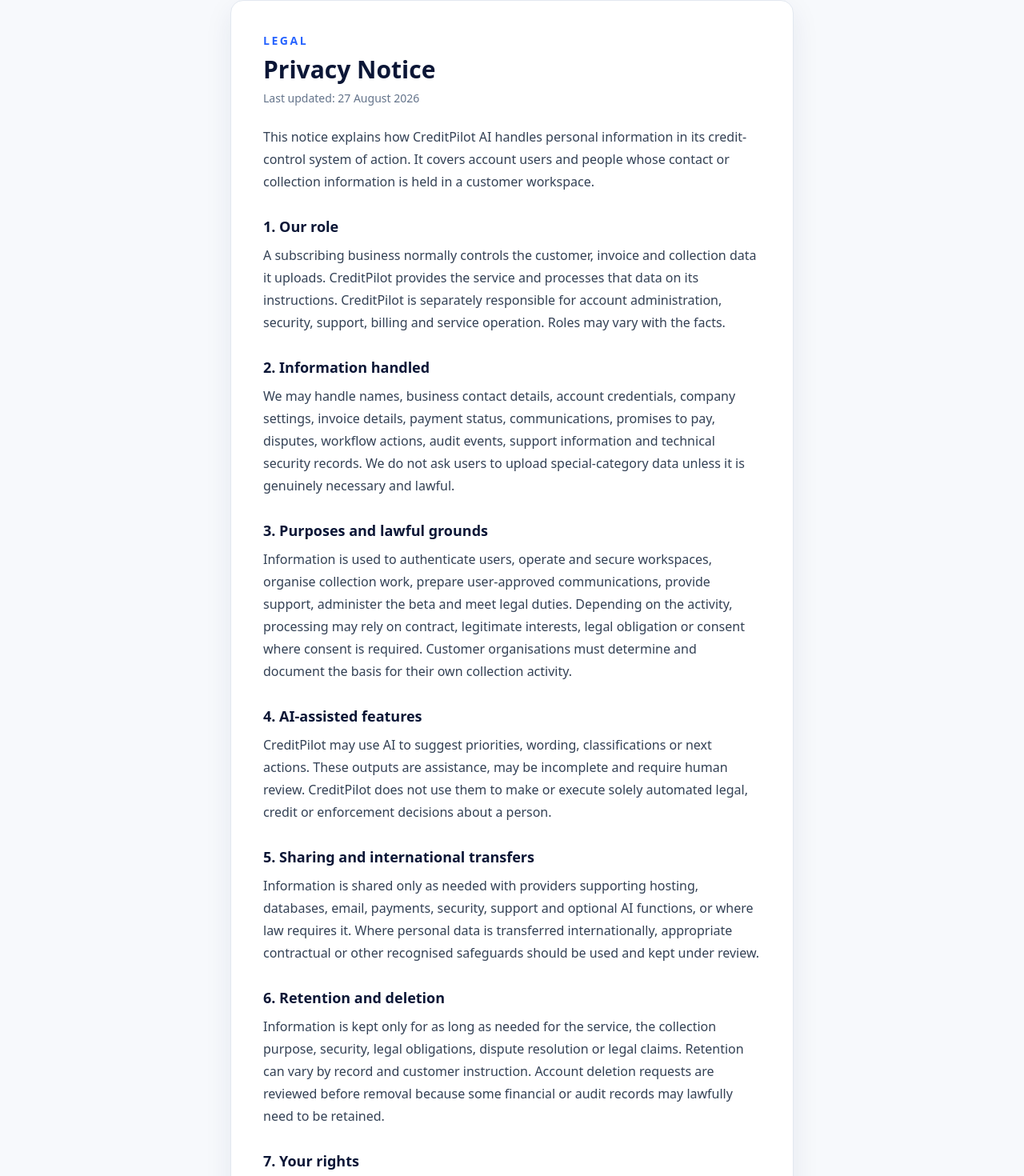
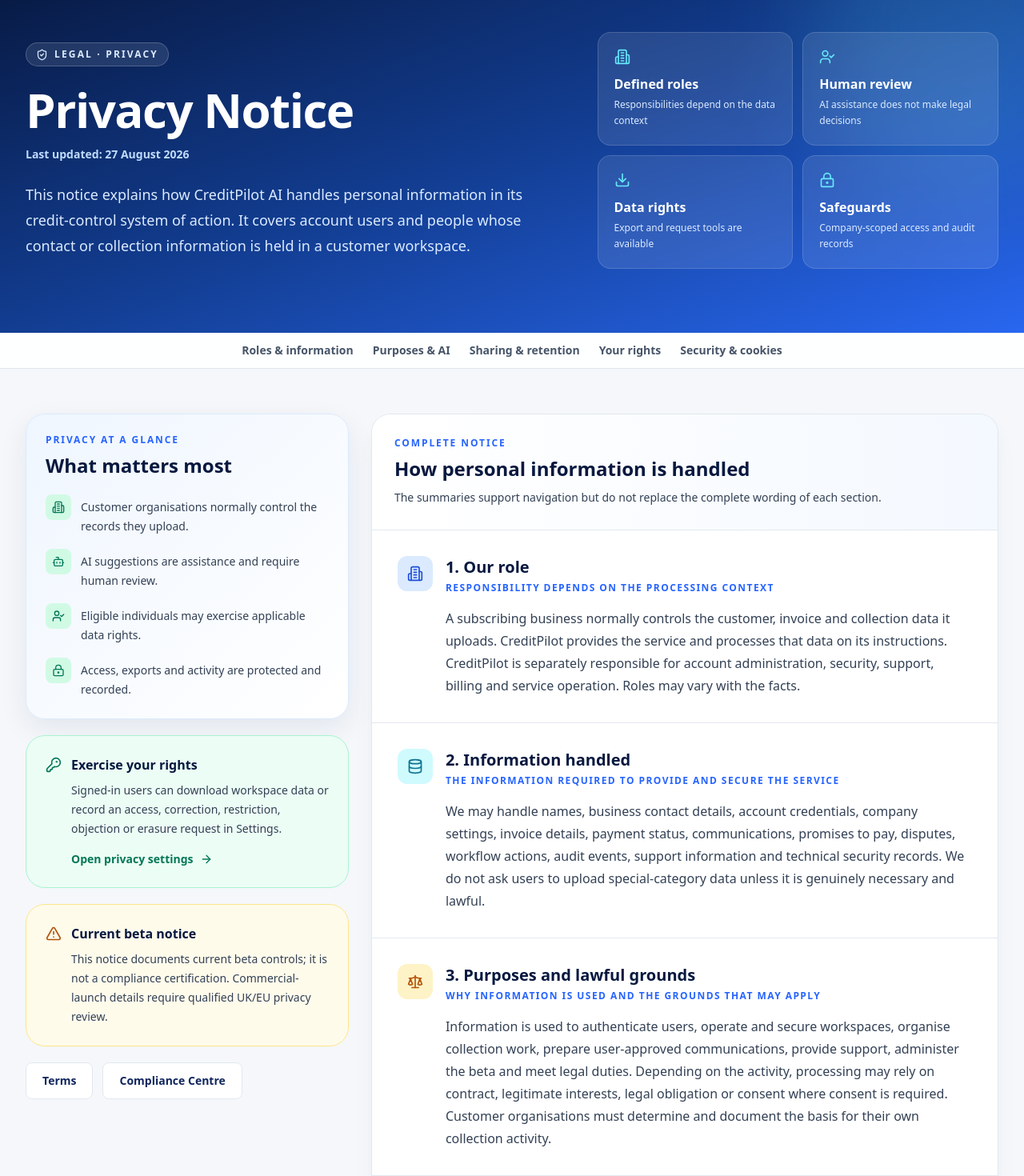
Before and after one commit to creditpilotaiuk-cmd/creditpilot-ai, a Next.js app: page /privacy in a window 1280 px wide. Shown: the part 120-1590 px from the top of the page at 80% size. Built offline with nearby package versions, Linux system fonts and the light colour scheme; no server answers.

Commit message:
Redesign privacy notice experience

```diff
--- a/app/privacy/page.tsx
+++ b/app/privacy/page.tsx
@@ -1,19 +1,114 @@
 import Link from "next/link";
+import { AlertTriangle, ArrowRight, Bot, Building2, CheckCircle2, Clock3, Cookie, Database, Download, FileKey2, Globe2, KeyRound, LockKeyhole, Scale, ShieldCheck, UserCheck, Users, type LucideIcon } from "lucide-react";
 import { MarketingNav } from "@/components/marketing-nav";
 
+const sections = [
+  { id: "role", icon: Building2, title: "1. Our role", summary: "Responsibility depends on the processing context", content: <>A subscribing business normally controls the customer, invoice and collection data it uploads. CreditPilot provides the service and processes that data on its instructions. CreditPilot is separately responsible for account administration, security, support, billing and service operation. Roles may vary with the facts.</>, colour: "bg-blue-100 text-blue-700" },
+  { id: "information", icon: Database, title: "2. Information handled", summary: "The information required to provide and secure the service", content: <>We may handle names, business contact details, account credentials, company settings, invoice details, payment status, communications, promises to pay, disputes, workflow actions, audit events, support information and technical security records. We do not ask users to upload special-category data unless it is genuinely necessary and lawful.</>, colour: "bg-cyan-100 text-cyan-700" },
+  { id: "purposes", icon: Scale, title: "3. Purposes and lawful grounds", summary: "Why information is used and the grounds that may apply", content: <>Information is used to authenticate users, operate and secure workspaces, organise collection work, prepare user-approved communications, provide support, administer the beta and meet legal duties. Depending on the activity, processing may rely on contract, legitimate interests, legal obligation or consent where consent is required. Customer organisations must determine and document the basis for their own collection activity.</>, colour: "bg-amber-100 text-amber-700" },
+  { id: "ai", icon: Bot, title: "4. AI-assisted features", summary: "AI output is visible assistance requiring human review", content: <>CreditPilot may use AI to suggest priorities, wording, classifications or next actions. These outputs are assistance, may be incomplete and require human review. CreditPilot does not use them to make or execute solely automated legal, credit or enforcement decisions about a person.</>, colour: "bg-violet-100 text-violet-700" },
+  { id: "sharing", icon: Globe2, title: "5. Sharing and international transfers", summary: "Limited sharing with service providers and lawful safeguards", content: <>Information is shared only as needed with providers supporting hosting, databases, email, payments, security, support and optional AI functions, or where law requires it. Where personal data is transferred internationally, appropriate contractual or other recognised safeguards should be used and kept under review.</>, colour: "bg-blue-100 text-blue-700" },
+  { id: "retention", icon: Clock3, title: "6. Retention and deletion", summary: "Records are kept only for justified periods", content: <>Information is kept only for as long as needed for the service, the collection purpose, security, legal obligations, dispute resolution or legal claims. Retention can vary by record and customer instruction. Account deletion requests are reviewed before removal because some financial or audit records may lawfully need to be retained.</>, colour: "bg-slate-200 text-slate-700" },
+  { id: "rights", icon: UserCheck, title: "7. Your rights", summary: "Privacy rights depend on applicable law and circumstances", content: <>Depending on the applicable UK or EU law and circumstances, you may request access, correction, erasure, restriction, portability or object to processing. You may also complain to the relevant supervisory authority. We may verify identity and will explain if a request cannot be fulfilled in full.</>, colour: "bg-emerald-100 text-emerald-700" },
+  { id: "requests", icon: FileKey2, title: "8. How to make a request", summary: "Workspace users can export data and record requests", content: <>Signed-in users can download workspace data and record a request in Settings. If your details appear in another business&apos;s workspace, contact that business first because it normally controls the record; CreditPilot will support verified requests from it. Requests should be answered without undue delay and normally within the applicable statutory period.</>, colour: "bg-emerald-100 text-emerald-700" },
+  { id: "security", icon: LockKeyhole, title: "9. Security and cookies", summary: "Technical safeguards support—but cannot eliminate—risk", content: <>We use access controls, password hashing, company-scoped queries, private downloads, audit logging and protective browser headers. No system is risk-free. See our <Link className="font-bold text-electric underline decoration-blue-200 underline-offset-4" href="/cookies">Cookie Notice</Link> for essential session cookies.</>, colour: "bg-rose-100 text-rose-700" },
+  { id: "changes", icon: ShieldCheck, title: "10. Changes", summary: "The notice will evolve with the service", content: <>We may update this notice as the service, providers and European availability develop. Material changes will be communicated through an appropriate channel.</>, colour: "bg-blue-100 text-blue-700" },
+];
+
 export default function PrivacyPage() {
-  return <main className="min-h-screen bg-[#F7F9FC]"><div className="bg-white"><MarketingNav /></div><div className="mx-auto max-w-3xl px-5 py-10 sm:px-8"><article className="rounded-2xl border bg-white p-7 shadow-card sm:p-10"><p className="eyebrow">Legal</p><h1 className="mt-2 text-3xl font-bold text-ink">Privacy Notice</h1><p className="mt-2 text-sm text-slate-500">Last updated: 27 August 2026</p><p className="mt-6 leading-7 text-slate-700">This notice explains how CreditPilot AI handles personal information in its credit-control system of action. It covers account users and people whose contact or collection information is held in a customer workspace.</p>
-    <Section title="1. Our role">A subscribing business normally controls the customer, invoice and collection data it uploads. CreditPilot provides the service and processes that data on its instructions. CreditPilot is separately responsible for account administration, security, support, billing and service operation. Roles may vary with the facts.</Section>
-    <Section title="2. Information handled">We may handle names, business contact details, account credentials, company settings, invoice details, payment status, communications, promises to pay, disputes, workflow actions, audit events, support information and technical security records. We do not ask users to upload special-category data unless it is genuinely necessary and lawful.</Section>
-    <Section title="3. Purposes and lawful grounds">Information is used to authenticate users, operate and secure workspaces, organise collection work, prepare user-approved communications, provide support, administer the beta and meet legal duties. Depending on the activity, processing may rely on contract, legitimate interests, legal obligation or consent where consent is required. Customer organisations must determine and document the basis for their own collection activity.</Section>
-    <Section title="4. AI-assisted features">CreditPilot may use AI to suggest priorities, wording, classifications or next actions. These outputs are assistance, may be incomplete and require human review. CreditPilot does not use them to make or execute solely automated legal, credit or enforcement decisions about a person.</Section>
-    <Section title="5. Sharing and international transfers">Information is shared only as needed with providers supporting hosting, databases, email, payments, security, support and optional AI functions, or where law requires it. Where personal data is transferred internationally, appropriate contractual or other recognised safeguards should be used and kept under review.</Section>
-    <Section title="6. Retention and deletion">Information is kept only for as long as needed for the service, the collection purpose, security, legal obligations, dispute resolution or legal claims. Retention can vary by record and customer instruction. Account deletion requests are reviewed before removal because some financial or audit records may lawfully need to be retained.</Section>
-    <Section title="7. Your rights">Depending on the applicable UK or EU law and circumstances, you may request access, correction, erasure, restriction, portability or object to processing. You may also complain to the relevant supervisory authority. We may verify identity and will explain if a request cannot be fulfilled in full.</Section>
-    <Section title="8. How to make a request">Signed-in users can download workspace data and record a request in Settings. If your details appear in another business&apos;s workspace, contact that business first because it normally controls the record; CreditPilot will support verified requests from it. Requests should be answered without undue delay and normally within the applicable statutory period.</Section>
-    <Section title="9. Security and cookies">We use access controls, password hashing, company-scoped queries, private downloads, audit logging and protective browser headers. No system is risk-free. See our <Link className="font-semibold text-electric" href="/cookies">Cookie Notice</Link> for essential session cookies.</Section>
-    <Section title="10. Changes">We may update this notice as the service, providers and European availability develop. Material changes will be communicated through an appropriate channel.</Section>
-    <p className="mt-8 border-t pt-6 text-sm leading-6 text-slate-500">This notice documents the current beta controls; it is not a compliance certification. Company identity, contact details, provider contracts, retention periods and transfer arrangements must be confirmed with a qualified UK/EU privacy professional before full commercial launch.</p>
-  </article></div></main>;
+  return <main className="min-h-screen bg-[#f5f7fa] text-slate-800">
+    <div className="bg-white"><MarketingNav /></div>
+
+    <section className="relative overflow-hidden bg-gradient-to-br from-[#07183f] via-[#123d91] to-[#2867f0] px-5 py-14 text-white sm:px-8 sm:py-20">
+      <div className="absolute -right-28 -top-28 h-96 w-96 rounded-full bg-cyan-300/15 blur-3xl" />
+      <div className="relative mx-auto grid max-w-7xl gap-9 lg:grid-cols-[1.15fr_.85fr] lg:items-center">
+        <div>
+          <span className="inline-flex items-center gap-2 rounded-full border border-white/20 bg-white/10 px-3 py-1.5 text-xs font-bold uppercase tracking-[0.18em] text-blue-100"><ShieldCheck size={15} />Legal · Privacy</span>
+          <h1 className="mt-6 text-4xl font-bold tracking-tight sm:text-6xl">Privacy Notice</h1>
+          <p className="mt-4 text-sm font-semibold text-blue-200">Last updated: 27 August 2026</p>
+          <p className="mt-6 max-w-3xl text-lg leading-8 text-blue-100">This notice explains how CreditPilot AI handles personal information in its credit-control system of action. It covers account users and people whose contact or collection information is held in a customer workspace.</p>
+        </div>
+        <div className="grid gap-3 sm:grid-cols-2">
+          <Summary icon={Building2} title="Defined roles" text="Responsibilities depend on the data context" />
+          <Summary icon={UserCheck} title="Human review" text="AI assistance does not make legal decisions" />
+          <Summary icon={Download} title="Data rights" text="Export and request tools are available" />
+          <Summary icon={LockKeyhole} title="Safeguards" text="Company-scoped access and audit records" />
+        </div>
+      </div>
+    </section>
+
+    <nav aria-label="Privacy sections" className="sticky top-0 z-20 border-b border-slate-200 bg-white/90 px-5 py-3 backdrop-blur sm:px-8">
+      <div className="mx-auto flex max-w-7xl flex-wrap justify-center gap-x-6 gap-y-2 text-sm font-bold text-slate-600">
+        <a href="#role" className="hover:text-electric">Roles & information</a>
+        <a href="#purposes" className="hover:text-electric">Purposes & AI</a>
+        <a href="#sharing" className="hover:text-electric">Sharing & retention</a>
+        <a href="#rights" className="hover:text-electric">Your rights</a>
+        <a href="#security" className="hover:text-electric">Security & cookies</a>
+      </div>
+    </nav>
+
+    <section className="px-5 py-14 sm:px-8">
+      <div className="mx-auto max-w-7xl">
+        <div className="grid gap-7 lg:grid-cols-[.68fr_1.32fr]">
+          <aside className="space-y-5 lg:sticky lg:top-20 lg:self-start">
+            <section className="rounded-3xl border border-blue-100 bg-gradient-to-br from-blue-50 to-white p-6 shadow-card">
+              <p className="text-xs font-bold uppercase tracking-[0.16em] text-electric">Privacy at a glance</p>
+              <h2 className="mt-2 text-2xl font-bold !text-[#07183f]">What matters most</h2>
+              <div className="mt-5 space-y-4">
+                <Principle icon={Building2}>Customer organisations normally control the records they upload.</Principle>
+                <Principle icon={Bot}>AI suggestions are assistance and require human review.</Principle>
+                <Principle icon={UserCheck}>Eligible individuals may exercise applicable data rights.</Principle>
+                <Principle icon={LockKeyhole}>Access, exports and activity are protected and recorded.</Principle>
+              </div>
+            </section>
+
+            <section className="rounded-3xl border border-emerald-200 bg-emerald-50 p-6">
+              <div className="flex items-start gap-3"><KeyRound className="mt-0.5 shrink-0 text-emerald-700" size={20} /><div><h2 className="font-bold !text-[#07183f]">Exercise your rights</h2><p className="mt-2 text-sm leading-6 !text-[#334155]">Signed-in users can download workspace data or record an access, correction, restriction, objection or erasure request in Settings.</p><Link href="/settings#privacy" className="mt-4 inline-flex items-center text-sm font-bold text-emerald-700">Open privacy settings <ArrowRight className="ml-2" size={16} /></Link></div></div>
+            </section>
+
+            <section className="rounded-3xl border border-amber-200 bg-amber-50 p-6">
+              <div className="flex items-start gap-3"><AlertTriangle className="mt-0.5 shrink-0 text-amber-700" size={20} /><div><h2 className="font-bold !text-[#07183f]">Current beta notice</h2><p className="mt-2 text-sm leading-6 !text-[#334155]">This notice documents current beta controls; it is not a compliance certification. Commercial-launch details require qualified UK/EU privacy review.</p></div></div>
+            </section>
+
+            <div className="flex flex-wrap gap-3"><Link href="/terms" className="button-secondary">Terms</Link><Link href="/compliance" className="button-secondary">Compliance Centre</Link></div>
+          </aside>
+
+          <article className="overflow-hidden rounded-3xl border border-slate-200 bg-white shadow-xl shadow-slate-200/60">
+            <div className="border-b bg-gradient-to-r from-white to-blue-50/70 p-6 sm:p-7">
+              <p className="text-xs font-bold uppercase tracking-[0.16em] text-electric">Complete notice</p>
+              <h2 className="mt-2 text-2xl font-bold !text-[#07183f]">How personal information is handled</h2>
+              <p className="mt-2 text-sm leading-6 !text-[#334155]">The summaries support navigation but do not replace the complete wording of each section.</p>
+            </div>
+            <div className="divide-y divide-slate-200">
+              {sections.map(({ id, icon: Icon, title, summary, content, colour }) => <section id={id} key={id} className="scroll-mt-24 p-6 sm:p-8">
+                <div className="flex items-start gap-4">
+                  <span className={`grid h-11 w-11 shrink-0 place-items-center rounded-xl ${colour}`}><Icon size={20} /></span>
+                  <div className="min-w-0 flex-1">
+                    <h2 className="text-xl font-bold !text-[#07183f]">{title}</h2>
+                    <p className="mt-1 text-xs font-bold uppercase tracking-[0.12em] text-electric">{summary}</p>
+                    <p className="mt-4 leading-7 !text-[#334155]">{content}</p>
+                  </div>
+                </div>
+              </section>)}
+            </div>
+          </article>
+        </div>
+      </div>
+    </section>
+
+    <section className="px-5 pb-16 sm:px-8">
+      <div className="mx-auto flex max-w-5xl flex-wrap items-center justify-between gap-6 rounded-3xl bg-gradient-to-br from-slate-950 via-blue-950 to-blue-800 p-7 text-white shadow-xl sm:p-10">
+        <div className="max-w-2xl"><p className="text-xs font-bold uppercase tracking-[0.16em] text-blue-200">Privacy controls</p><h2 className="mt-3 text-2xl font-bold">Manage your workspace information and requests.</h2><p className="mt-2 text-sm leading-6 text-blue-100">If your details appear in another business’s workspace, contact that business first because it normally controls the record.</p></div>
+        <Link href="/settings#privacy" className="button-primary">Open privacy settings <ArrowRight className="ml-2" size={17} /></Link>
+      </div>
+    </section>
+  </main>;
 }
-function Section({ title, children }: { title: string; children: React.ReactNode }) { return <section className="mt-7"><h2 className="text-lg font-bold text-ink">{title}</h2><p className="mt-2 leading-7 text-slate-700">{children}</p></section>; }
+
+function Summary({ icon: Icon, title, text }: { icon: LucideIcon; title: string; text: string }) {
+  return <div className="rounded-2xl border border-white/15 bg-white/10 p-5 backdrop-blur-sm"><Icon className="text-cyan-300" size={20} /><p className="mt-3 font-bold">{title}</p><p className="mt-1 text-xs leading-5 text-blue-100">{text}</p></div>;
+}
+
+function Principle({ icon: Icon, children }: { icon: LucideIcon; children: React.ReactNode }) {
+  return <div className="flex items-start gap-3"><span className="grid h-8 w-8 shrink-0 place-items-center rounded-lg bg-emerald-100 text-emerald-700"><Icon size={16} /></span><p className="pt-1 text-sm leading-6 !text-[#334155]">{children}</p></div>;
+}
```
